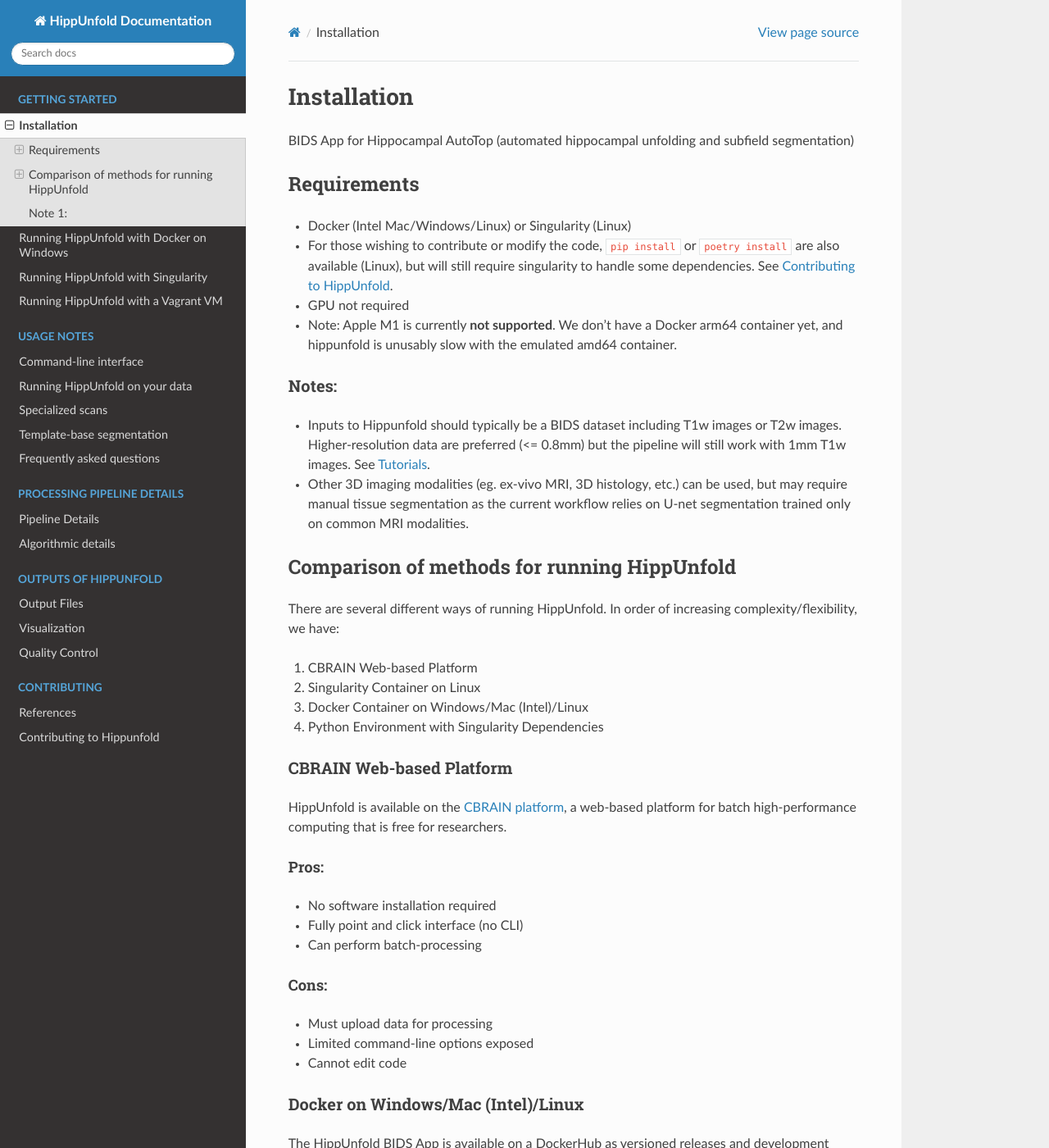
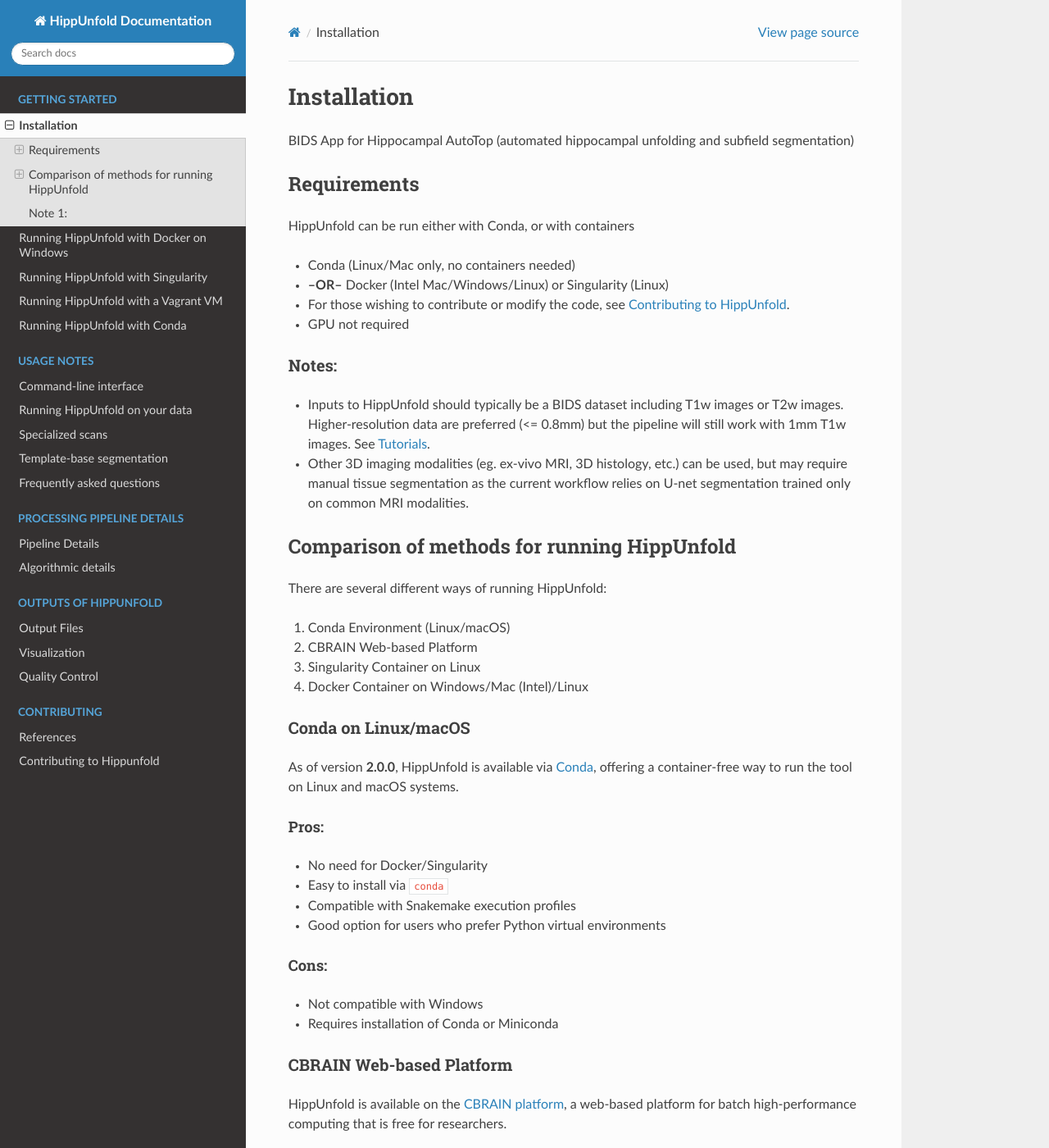
Before and after one commit to khanlab/hippunfold, a Sphinx documentation site: the page built from docs/getting_started/installation.md, in a window 1280 px wide and 1400 px high. Shown: the whole window at 82% size. Built offline with Sphinx 7.4.7 and the Read the Docs theme 3.1.0, drawn with Linux system fonts in a browser that asks for light colours; some of the changed text lies outside the part shown.

Commit message:
Add conda documentation (#438)
* add conda documentation

* add hippunfold-dev yml and tweak the documentation a little

* remove link symbol

* fix for unpro (#436)

* fixes/refactoring for run_quick.py (#433)

* some fixes and refactoring for run_quick.py

* Separate surface functions into a module (#412)

Also updated logging to write all stderr stdout to log too by default

Co-authored-by: Dhananjhay Bansal (Djay) <81304438+Dhananjhay@users.noreply.github.com>

* higher decimation; cleanup unused params (#439)

Co-authored-by: Jordan DeKraker <jordan.dekraker@mail.mcgill.ca>

* make suggested changes

* moved conda to top, some other minor edits

* use hippunfold-quick executable

---------

Co-authored-by: Ali Khan <akhanf@users.noreply.github.com>
Co-authored-by: Jordan DeKraker <jordandekraker@gmail.com>
Co-authored-by: Jordan DeKraker <jordan.dekraker@mail.mcgill.ca>

```diff
--- a/docs/getting_started/installation.md
+++ b/docs/getting_started/installation.md
@@ -5,25 +5,40 @@
 
 ## Requirements
 
--   Docker (Intel Mac/Windows/Linux) or Singularity (Linux)
--   For those wishing to contribute or modify the code, `pip install` or `poetry install` are also available (Linux), but will still require singularity to handle some dependencies. See [Contributing to HippUnfold](https://hippunfold.readthedocs.io/en/latest/contributing/contributing.html).
+HippUnfold can be run either with Conda, or with containers
+-   Conda (Linux/Mac only, no containers needed)
+-   **--OR--**  Docker (Intel Mac/Windows/Linux) or Singularity (Linux)
+-   For those wishing to contribute or modify the code, see [Contributing to HippUnfold](https://hippunfold.readthedocs.io/en/latest/contributing/contributing.html).
 -   GPU not required
--   Note: Apple M1 is currently **not supported**. We don't have a Docker arm64 container yet, and hippunfold is unusably slow with the emulated amd64 container.
 
 ### Notes:
 
--   Inputs to Hippunfold should typically be a BIDS dataset including T1w images or T2w images. Higher-resolution data are preferred (\<= 0.8mm) but the pipeline will still work with 1mm T1w images. See [Tutorials](https://hippunfold.readthedocs.io/en/latest/tutorials/standardBIDS.html).
+-   Inputs to HippUnfold should typically be a BIDS dataset including T1w images or T2w images. Higher-resolution data are preferred (\<= 0.8mm) but the pipeline will still work with 1mm T1w images. See [Tutorials](https://hippunfold.readthedocs.io/en/latest/tutorials/standardBIDS.html).
 -   Other 3D imaging modalities (eg. ex-vivo MRI, 3D histology, etc.) can be used, but may require manual tissue segmentation as the current workflow relies on U-net segmentation trained only on common MRI modalities.
 
 
 ## Comparison of methods for running HippUnfold
 
-There are several different ways of running HippUnfold. In order of increasing complexity/flexibility, we have:
+There are several different ways of running HippUnfold:
 
-1. CBRAIN Web-based Platform
-2. Singularity Container on Linux
-3. Docker Container on Windows/Mac (Intel)/Linux
-4. Python Environment with Singularity Dependencies
+1. Conda Environment (Linux/macOS)
+2. CBRAIN Web-based Platform
+3. Singularity Container on Linux
+4. Docker Container on Windows/Mac (Intel)/Linux
+
+### Conda on Linux/macOS
+
+As of version **2.0.0**, HippUnfold is available via [Conda](https://docs.conda.io/), offering a container-free way to run the tool on Linux and macOS systems.
+
+#### Pros:
+- No need for Docker/Singularity
+- Easy to install via `conda`
+- Compatible with Snakemake execution profiles
+- Good option for users who prefer Python virtual environments
+
+#### Cons:
+- Not compatible with Windows
+- Requires installation of Conda or Miniconda
 
 ### CBRAIN Web-based Platform
 
@@ -68,17 +83,5 @@
 - Cannot edit code
 
 
-### Python Environment with Singularity Dependencies
-
-Instructions for this can be found in the **Contributing** documentation page.
-
-#### Pros:
-- Complete flexibility to modify code
-- External (python and non-python) dependencies as Singularity containers
-
-#### Cons:
-- Must use Python virtual environment
-- Only compatible on Linux systems with Singularity for external dependencies
-
 ## Note 1:
 As of version 1.3.0 of HippUnfold, containers are no longer shipped with all the models, and the models are downloaded as part of the workflow. By default, models are placed in `~/.cache/hippunfold` unless you set the `HIPPUNFOLD_CACHE_DIR` environment variable. See [Deep learning nnU-net model files](https://hippunfold.readthedocs.io/en/latest/contributing/contributing.html#deep-learning-nnu-net-model-files) for more information.
```
Also changed, not shown: docs/getting_started/conda.md (added, +157 -0 lines), docs/index.md (+1 -0 lines), hippunfold-dev.yml (added, +18 -0 lines).
